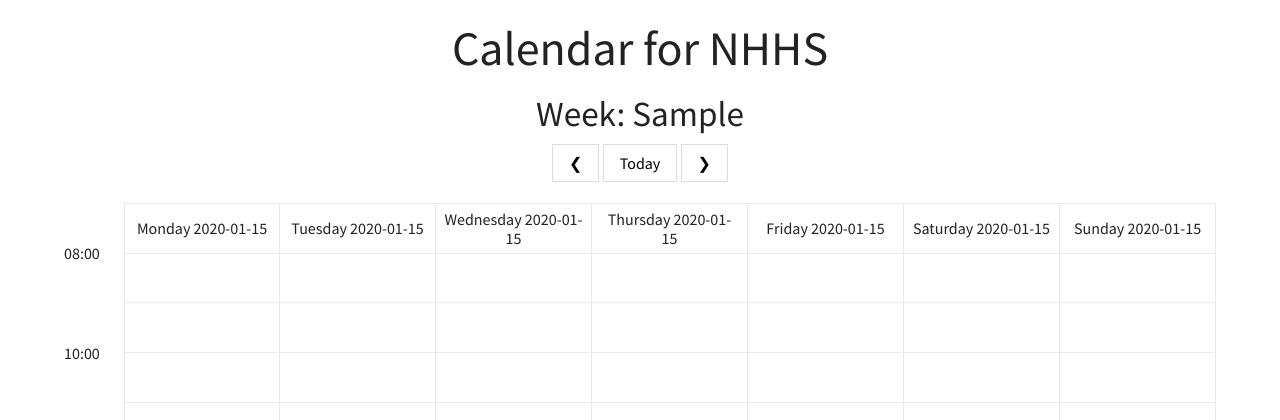
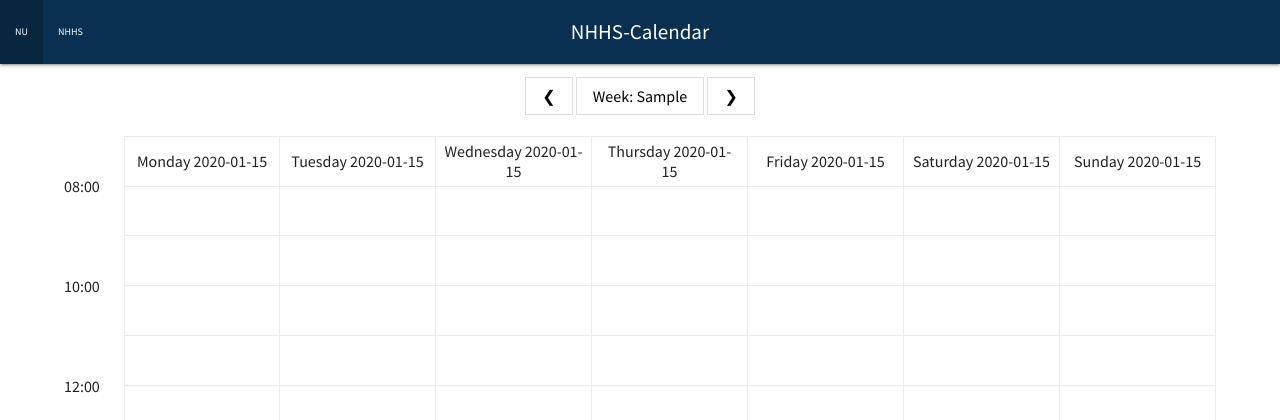
Before and after one commit to joachimaae/NHHS-kalender, a Flask app: template app/templates/indexeng.html in a window 1280 px wide. Shown: the top 420 px of the page. Run offline with Flask 2, Linux system fonts and the light colour scheme; the template is opened without the code that fills it: most values are stand-ins (such as "Sample title", 1, 10 or a date in 2020); some libraries are stand-ins or nearby versions.

Commit message:
fiksa den engelske versjonen lik den norske, og fikk knapper til å funke

```diff
--- a/app/main.py
+++ b/app/main.py
@@ -28,7 +28,9 @@ def get_dates(year, week):
 
 
 @app.route('/', defaults={'lang': 'no', 'cal': 'nhhs', 'year':datetime.datetime.now().isocalendar()[0], 'weeknum':datetime.datetime.now().isocalendar()[1]})
+@app.route('/<lang>/<cal>/', defaults={'year':datetime.datetime.now().isocalendar()[0], 'weeknum':datetime.datetime.now().isocalendar()[1]})
 @app.route('/<lang>/<cal>/<year>/<weeknum>')
+
 def weekswitch(year, weeknum, lang, cal):
     events = gcal.hent_events(lang, cal)
     dates = get_dates(int(year), int(weeknum))
@@ -37,12 +39,6 @@ def weekswitch(year, weeknum, lang, cal):
         return render_template("index.html", eventer=events, ukenummer_dag=int(weeknum), aar=int(year), lang=lang, dates=dates, cal=cal)
     else:
         return render_template("indexeng.html", eventer=events, ukenummer_dag=int(weeknum), aar=int(year), lang=lang, dates=dates, cal=cal)
-
-
-
-
-
-
 
 
 
--- a/app/static/styles/css/style.css
+++ b/app/static/styles/css/style.css
@@ -2405,7 +2405,7 @@ Main Components
             .cd-schedule .events .single-event.right a .event-name {
               font-size: 0.7em; }
         .cd-schedule .events .single-event a {
-          padding: 1.2em; }
+          padding: 0.3em; }
           .cd-schedule .events .single-event a.mindre {
             padding: 0.3em; }
         .cd-schedule .events .single-event:last-of-type {
--- a/app/static/styles/scss/style.scss
+++ b/app/static/styles/scss/style.scss
@@ -321,7 +321,7 @@ Main Components
 				}
 			}
 			a {
-				padding: 1.2em;
+				padding: 0.3em;
 
 				&.mindre {
 					padding: 0.3em;
--- a/app/templates/indexeng.html
+++ b/app/templates/indexeng.html
@@ -13,15 +13,36 @@
 </head>
 <body>
 
-<h1 style="text-align:center;font-size: 3em;padding:0.5em;">Calendar for NHHS</h1>
+<!--<h1 style="text-align:center;font-size: 3em;padding:0.5em;">Calendar for NHHS</h1>
 <h2 style="text-align:center;">Week: {{ ukenummer_dag }}</h2>
+-->
+<div class="nhhs-banner">
+	<nav>
+		<div class="nav-wrapper">
+			<a href="#" class="brand-logo center ">NHHS-Calendar</a>
+			<ul id="nav-mobile" class="left hide-on-med-and-down">
+			<li class = "active"><a href ="#">NU</a></li>
+			<li><a href="#">NHHS</a></li>
 
+			</ul>
+		</div>
+	</nav>
+</div>
+
+
+<div class="weekswitch">
+	<a href="/{{ lang }}/{{cal}}/{{aar if ukenummer_dag!=1 else aar-1}}/{{ ukenummer_dag - 1 if ukenummer_dag!=1 else 52 }}">❮</a>
+	<a href="/{{ lang }}/{{ cal }}/"> Week: {{ ukenummer_dag }}</a>
+	<a href="/{{ lang }}/{{cal}}/{{aar if ukenummer_dag!=52 else aar+1}}/{{ ukenummer_dag + 1 if ukenummer_dag!=52 else 1 }}">❯</a>
+</div>
+
+<!--
 <div class="weekswitch">
 	<a href="/en/{{ ukenummer_dag - 1 if ukenummer_dag!=1 else 52 }}">❮</a>
 	<a href="/en/">Today</a>
 	<a href="/en/{{ ukenummer_dag + 1 if ukenummer_dag!=52 else 1 }}">❯</a>
 </div>
-
+-->
 <div class="cd-schedule loading">
 	<div class="timeline">
 		<ul>
@@ -51,7 +72,7 @@
 				<div class="top-info"><span>Monday {{dates[0]}}</span></div>
 
 				<ul>
-					{% for key, value in eventer.items() if value['ukedag'] == 0 and value['ukenummer']==ukenummer_dag %}
+					{% for key, value in eventer.items() if value['ukedag'] == 0 and value['ukenummer']==ukenummer_dag and value['aar'] == aar %}
 					<li class="single-event" data-start= "{{ value['start_tid'] }}" data-end="{{ value['slutt_tid'] }}" data-content="{{ value['beskrivelse'] }}" data-event="event-{{ value['farge'] }}">
 						<a href="#0" {{'class=mindre' if value['varighet'] <= 1.5 }}>
 							<em class="event-name">{{ value['tittel'] }}</em>
@@ -64,7 +85,7 @@
 			<li class="events-group">
 				<div class="top-info"><span>Tuesday {{dates[1]}}</span></div>
 					<ul>
-						{% for key, value in eventer.items() if value['ukedag'] == 1 and value['ukenummer']==ukenummer_dag %}
+						{% for key, value in eventer.items() if value['ukedag'] == 1 and value['ukenummer']==ukenummer_dag and value['aar'] == aar %}
 						<li class="single-event" data-start= "{{ value['start_tid'] }}" data-end="{{ value['slutt_tid'] }}" data-content="{{ value['beskrivelse'] }}" data-event="event-{{ value['farge'] }}">
 							<a href="#0" {{'class=mindre' if value['varighet'] <= 1.5 }}>
 								<em class="event-name">{{ value['tittel'] }}</em>
@@ -76,7 +97,7 @@
 			<li class="events-group">
 				<div class="top-info"><span>Wednesday {{dates[2]}}</span></div>
 					<ul>
-						{% for key, value in eventer.items() if value['ukedag'] == 2 and value['ukenummer']==ukenummer_dag %}
+						{% for key, value in eventer.items() if value['ukedag'] == 2 and value['ukenummer']==ukenummer_dag and value['aar'] == aar %}
 						<li class="single-event" data-start= "{{ value['start_tid'] }}" data-end="{{ value['slutt_tid'] }}" data-content="{{ value['beskrivelse'] }}" data-event="event-{{ value['farge'] }}">
 							<a href="#0" {{'class=mindre' if value['varighet'] <= 1.5 }}>
 								<em class="event-name">{{ value['tittel'] }}</em>
@@ -89,7 +110,7 @@
 					<div class="top-info"><span>Thursday {{dates[3]}}</span></div>
 
 					<ul>
-						{% for key, value in eventer.items() if value['ukedag'] == 3 and value['ukenummer']==ukenummer_dag %}
+						{% for key, value in eventer.items() if value['ukedag'] == 3 and value['ukenummer']==ukenummer_dag and value['aar'] == aar %}
 						<li class="single-event" data-start= "{{ value['start_tid'] }}" data-end="{{ value['slutt_tid'] }}" data-content="{{ value['beskrivelse'] }}" data-event="event-{{ value['farge'] }}">
 							<a href="#0" {{'class=mindre' if value['varighet'] <= 1.5 }}>
 								<em class="event-name">{{ value['tittel'] }}</em>
@@ -102,7 +123,7 @@
 					<div class="top-info"><span>Friday {{dates[4]}}</span></div>
 
 					<ul>
-						{% for key, value in eventer.items() if value['ukedag'] == 4 and value['ukenummer']==ukenummer_dag %}
+						{% for key, value in eventer.items() if value['ukedag'] == 4 and value['ukenummer']==ukenummer_dag and value['aar'] == aar %}
 						<li class="single-event" data-start= "{{ value['start_tid'] }}" data-end="{{ value['slutt_tid'] }}" data-content="{{ value['beskrivelse'] }}" data-event="event-{{ value['farge'] }}">
 							<a href="#0" {{'class=mindre' if value['varighet'] <= 1.5 }}>
 								<em class="event-name">{{ value['tittel'] }}</em>
@@ -114,7 +135,7 @@
 			<li class="events-group">
 					<div class="top-info"><span>Saturday {{dates[5]}}</span></div>
 					<ul>
-						{% for key, value in eventer.items() if value['ukedag'] == 5 and value['ukenummer']==ukenummer_dag %}
+						{% for key, value in eventer.items() if value['ukedag'] == 5 and value['ukenummer']==ukenummer_dag and value['aar'] == aar %}
 						<li class="single-event" data-start= "{{ value['start_tid'] }}" data-end="{{ value['slutt_tid'] }}" data-content="{{ value['beskrivelse'] }}" data-event="event-{{ value['farge'] }}">
 							<a href="#0" {{'class=mindre' if value['varighet'] <= 1.5 }}>
 								<em class="event-name">{{ value['tittel'] }}</em>
@@ -126,7 +147,7 @@
 			<li class="events-group">
 				<div class="top-info"><span>Sunday {{dates[6]}}</span></div>
 					<ul>
-						{% for key, value in eventer.items() if value['ukedag'] == 6 and value['ukenummer']==ukenummer_dag %}
+						{% for key, value in eventer.items() if value['ukedag'] == 6 and value['ukenummer']==ukenummer_dag and value['aar'] == aar %}
 							<li class="single-event" data-start= "{{ value['start_tid'] }}" data-end="{{ value['slutt_tid'] }}" data-content="{{ value['beskrivelse'] }}" data-event="event-{{ value['farge'] }}">
 								<a href="#0" {{'class=mindre' if value['varighet'] <= 1.5 }}>
 									<em class="event-name">{{ value['tittel'] }}</em>
--- a/icals.json
+++ b/icals.json
@@ -5,6 +5,6 @@
     },
     "nu": {
         "no": "http://www.nu.nhhs.no/ical",
-        "en": ""
+        "en": "http://www.nu.nhhs.no/ical"
     }
 }
```
Also changed, not shown: app/templates/index.html (+7 -8 lines).
